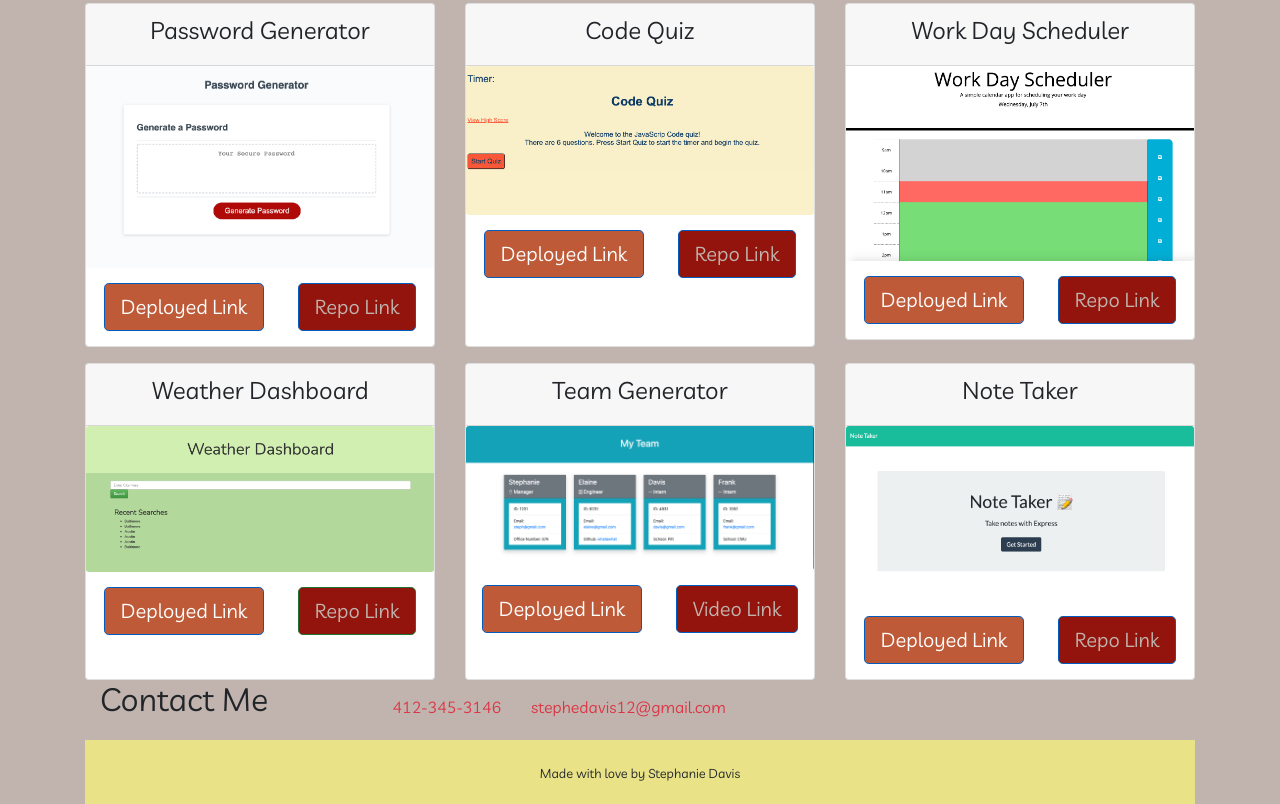
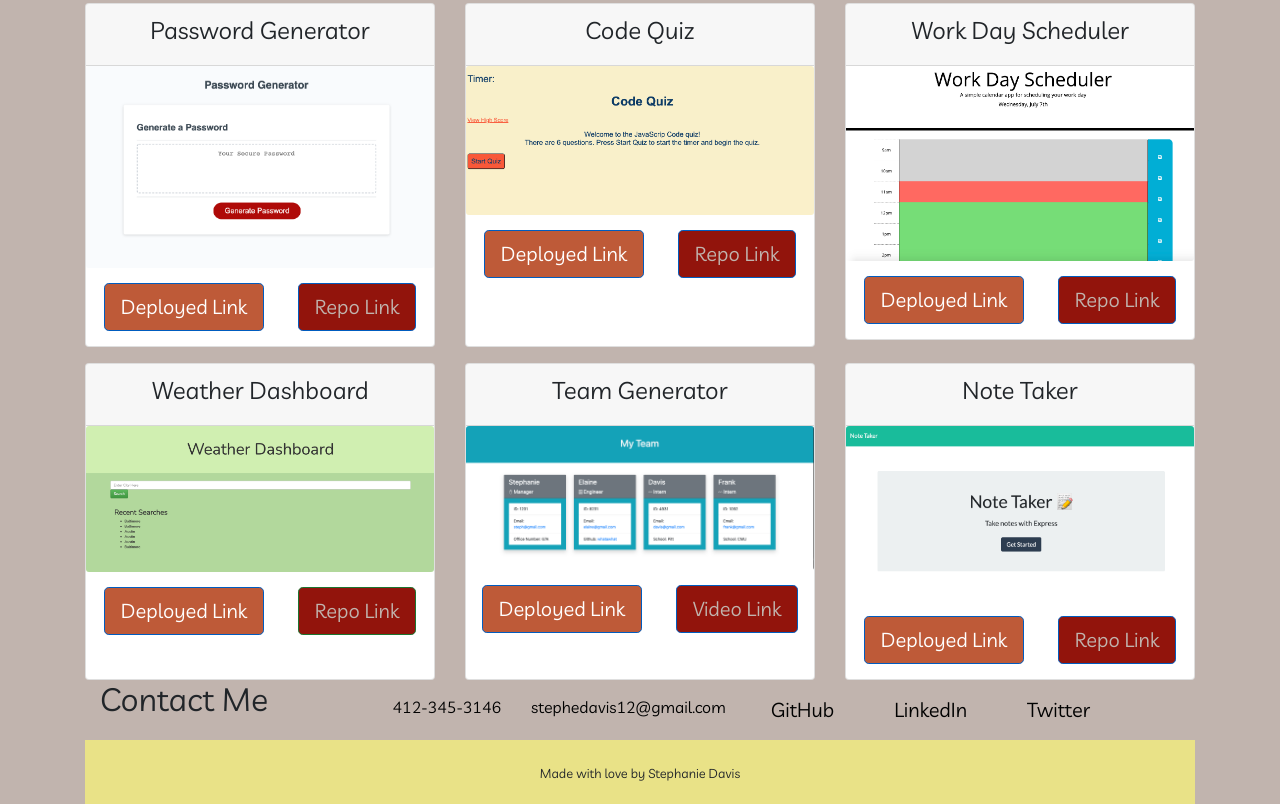
Before and after one commit to whatawhat/portfolioTwo, a plain HTML site: page practicePortfolio.html in a window 1280 px wide. Shown: the part 1387-2191 px from the top of the page. Drawn offline with nearby package versions, Linux system fonts and the light colour scheme.

Commit message:
added foot class and color black to see links; added black to ul and li

```diff
--- a/assets/css/style.css
+++ b/assets/css/style.css
@@ -123,8 +123,17 @@ span {
 ul li {
     display: inline;
     margin: 15px;
+    color: black;
 }
 
+/* a {
+    color: black;
+} */
+
+.foot {
+    color: black;
+
+}
 footer {
     text-align: center;
     background-color: rgb(233, 226, 135);
```
